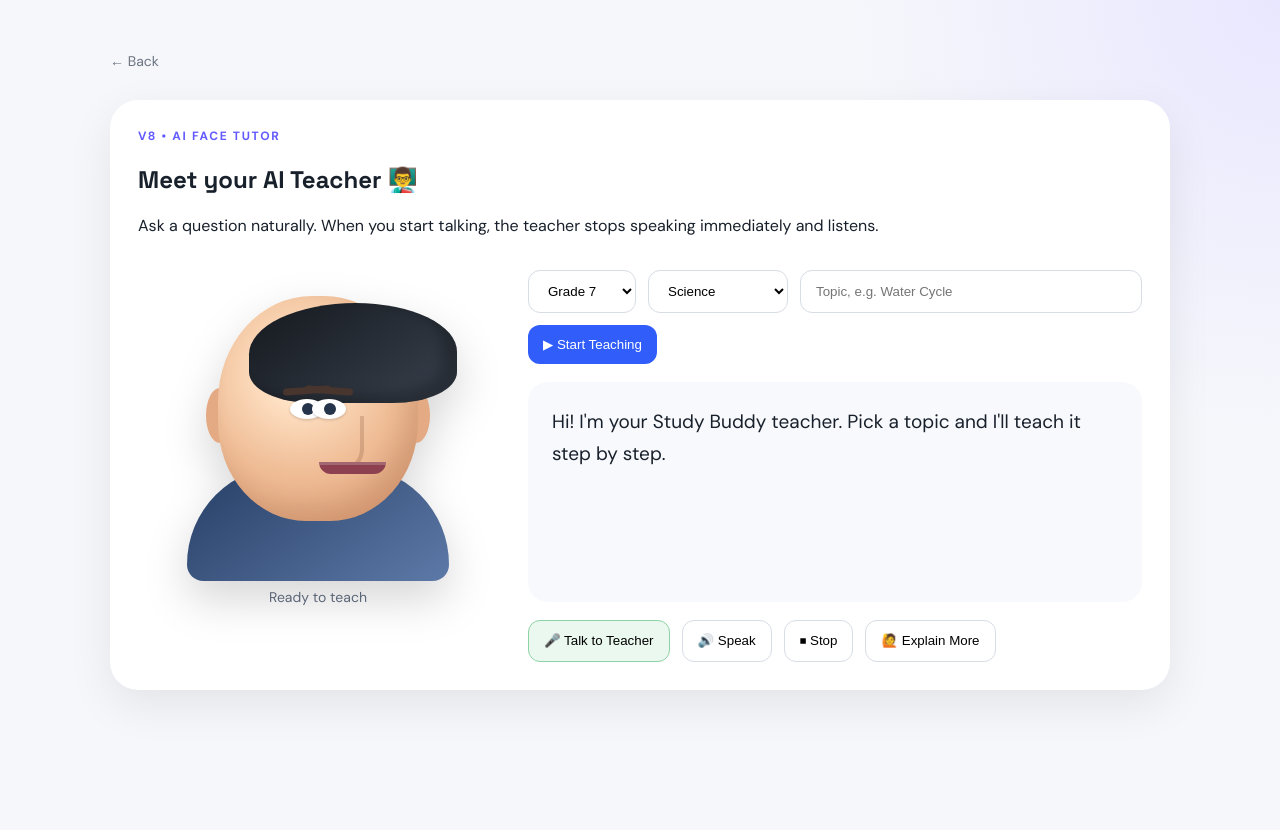
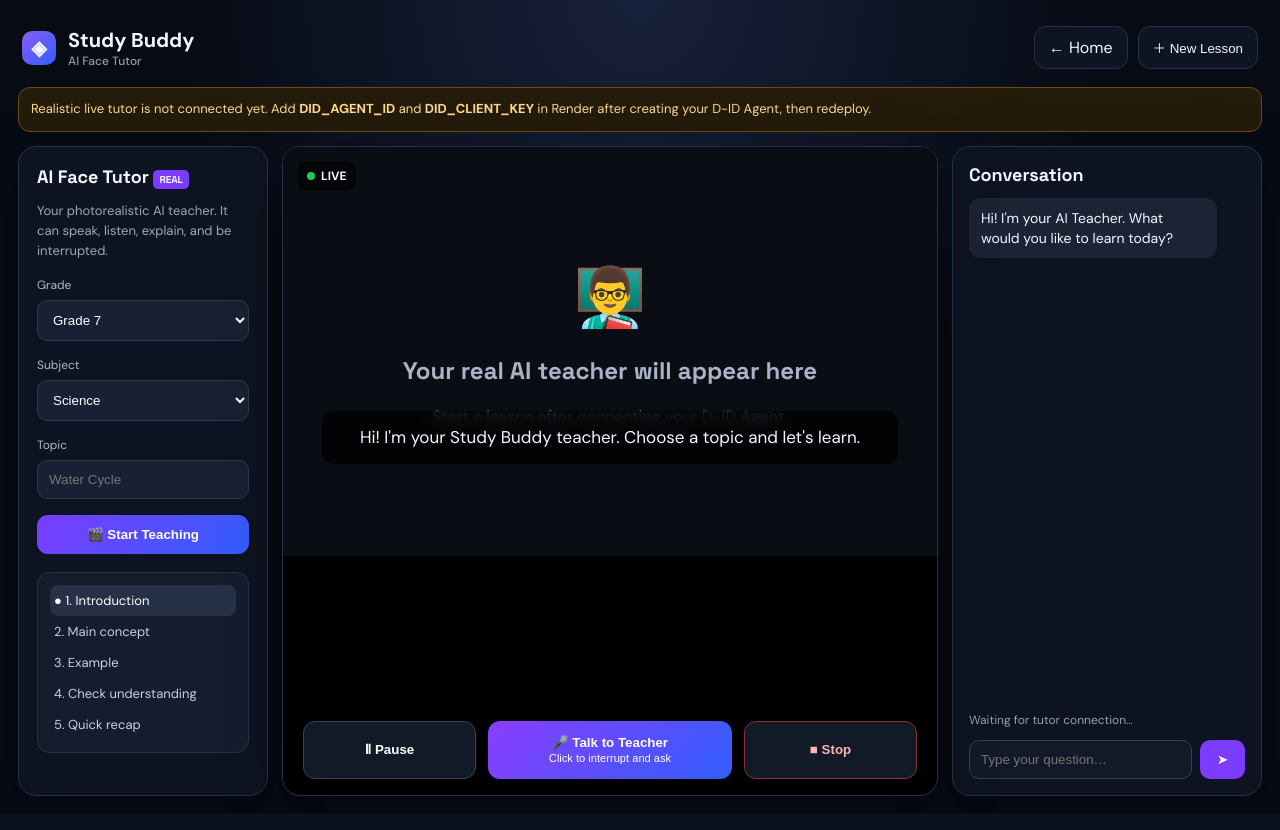
Before and after one commit to chakrabortysambit39-code/study-buddy, a Flask app: page /ai-face in a window 1280 px wide. Run offline with Flask 3, Linux system fonts and the light colour scheme; some libraries are stand-ins or nearby versions.

Commit message:
V8: replace cartoon tutor with photorealistic real-time D-ID tutor UI

```diff
--- a/templates/ai_face.html
+++ b/templates/ai_face.html
@@ -5,39 +5,102 @@
 <title>AI Face Tutor • Study Buddy</title>
 <link rel="stylesheet" href="{{ url_for('static', filename='css/style.css') }}">
 <style>
-.face-shell{max-width:1100px;margin:30px auto;padding:20px}.face-card{background:#fff;border-radius:28px;padding:28px;box-shadow:0 15px 45px rgba(0,0,0,.08)}
-.tutor-stage{display:grid;grid-template-columns:360px 1fr;gap:30px;align-items:center}.avatar-wrap{text-align:center}
-.avatar{width:270px;height:300px;margin:auto;position:relative;filter:drop-shadow(0 18px 22px rgba(0,0,0,.16))}
-.head{position:absolute;left:35px;top:20px;width:200px;height:225px;border-radius:47% 47% 44% 44%;background:radial-gradient(circle at 40% 35%,#ffe1c4 0 16%,#efbd96 52%,#d99670 100%);box-shadow:inset -12px -16px 22px rgba(100,50,20,.12)}
-.hair{position:absolute;left:31px;top:7px;width:208px;height:100px;background:linear-gradient(145deg,#15191f,#39414d);border-radius:58% 55% 35% 35%;z-index:3;box-shadow:inset -15px -8px 12px rgba(0,0,0,.25)}
-.ear{position:absolute;top:112px;width:28px;height:55px;border-radius:50%;background:#e4aa83}.ear.l{left:23px}.ear.r{right:23px}
-.eye{position:absolute;top:103px;width:34px;height:20px;background:#fff;border-radius:50%;box-shadow:0 1px 3px rgba(0,0,0,.18);z-index:4}.eye.l{left:72px}.eye.r{right:72px}.eye:after{content:'';position:absolute;left:12px;top:4px;width:12px;height:12px;background:#25344a;border-radius:50%}
-.brow{position:absolute;top:91px;width:48px;height:7px;background:#47352e;border-radius:8px;z-index:4}.brow.l{left:65px;transform:rotate(-4deg)}.brow.r{right:65px;transform:rotate(4deg)}
-.nose{position:absolute;left:118px;top:120px;width:28px;height:58px;border-right:4px solid rgba(120,70,45,.22);border-bottom:5px solid rgba(120,70,45,.22);border-radius:0 0 25px 0;z-index:4}
-.mouth{position:absolute;left:101px;bottom:47px;width:67px;height:12px;border-radius:0 0 40px 40px;background:#8c4050;z-index:4;transition:.12s;box-shadow:inset 0 3px 0 rgba(255,255,255,.2)}
-.avatar.speaking .mouth{height:30px;border-radius:50%;animation:talk .18s infinite alternate}.avatar.speaking .head{animation:bob 1s infinite alternate}
-.body{position:absolute;left:4px;bottom:-5px;width:262px;height:115px;border-radius:120px 120px 20px 20px;background:linear-gradient(145deg,#253e65,#5d79a7);z-index:-1}
-@keyframes talk{to{transform:scaleY(.45)}}@keyframes bob{to{transform:translateY(-3px)}}
-.lesson-box{min-height:220px;background:#f7f9fc;border-radius:20px;padding:24px}.lesson-text{font-size:19px;line-height:1.7;white-space:pre-wrap}.controls{display:flex;gap:12px;flex-wrap:wrap;margin-top:18px}.controls button,.controls select,.controls input{padding:12px 15px;border-radius:12px;border:1px solid #d7dce5;background:#fff}.primary{background:#315efb!important;color:white;border:0!important;cursor:pointer}.talk-btn{background:#eaf8ef!important;border-color:#8ed3a5!important;cursor:pointer}.status{margin-top:12px;font-size:14px;color:#657084}.transcript{margin-top:10px;color:#536070;font-style:italic;min-height:22px}
-@media(max-width:800px){.tutor-stage{grid-template-columns:1fr}.avatar{transform:scale(.88);margin-bottom:-30px}}
+:root{--bg:#070b14;--panel:#0e1421;--panel2:#121a2a;--line:#263149;--text:#f4f7ff;--muted:#9ca8bd;--purple:#7c3cff;--blue:#315efb;--danger:#ef4444}
+body{background:radial-gradient(circle at 50% 0,#18213b 0,#070b14 45%);color:var(--text);min-height:100vh}.face-shell{max-width:1500px;margin:0 auto;padding:18px}.topbar{display:flex;justify-content:space-between;align-items:center;padding:8px 4px 18px}.brandline{display:flex;gap:12px;align-items:center;font-weight:800;font-size:20px}.brandmark{width:34px;height:34px;border-radius:10px;background:linear-gradient(135deg,#8b5cf6,#315efb);display:grid;place-items:center}.top-actions{display:flex;gap:10px}.top-actions button,.top-actions a{border:1px solid var(--line);background:var(--panel);color:var(--text);border-radius:12px;padding:10px 14px;text-decoration:none;cursor:pointer}
+.tutor-grid{display:grid;grid-template-columns:250px minmax(0,1fr) 310px;gap:14px}.panel{background:rgba(14,20,33,.94);border:1px solid var(--line);border-radius:18px;box-shadow:0 18px 60px rgba(0,0,0,.28)}.side{padding:18px}.side h2{font-size:18px;margin:0 0 8px}.side p{color:var(--muted);font-size:13px;line-height:1.55}.field{margin:16px 0}.field label{display:block;color:#aeb8ca;font-size:12px;margin-bottom:7px}.field select,.field input{width:100%;box-sizing:border-box;background:#182133;border:1px solid #2b3850;color:#fff;border-radius:10px;padding:11px}.primary{width:100%;border:0;border-radius:11px;padding:12px;background:linear-gradient(135deg,#7c3cff,#315efb);color:#fff;font-weight:800;cursor:pointer}.lesson-plan{margin-top:18px;background:#141d2d;border:1px solid var(--line);border-radius:12px;padding:12px}.lesson-plan div{padding:7px 4px;color:#c8d0df;font-size:13px}.lesson-plan .active{background:#263148;border-radius:8px;color:#fff}
+.video-panel{overflow:hidden;position:relative;background:#000}.live-label{position:absolute;z-index:3;left:14px;top:14px;background:rgba(0,0,0,.65);padding:7px 10px;border-radius:9px;font-size:12px;font-weight:800}.live-dot{display:inline-block;width:8px;height:8px;border-radius:50%;background:#22c55e;margin-right:6px}.video-wrap{aspect-ratio:16/10;background:linear-gradient(145deg,#111827,#05070c);position:relative;display:grid;place-items:center}.video-wrap video{width:100%;height:100%;object-fit:cover;display:block;background:#0a0d14}.placeholder{position:absolute;inset:0;display:grid;place-items:center;text-align:center;padding:35px;color:#aab4c6}.placeholder .big{font-size:58px}.caption{position:absolute;z-index:4;left:6%;right:6%;bottom:92px;background:rgba(0,0,0,.72);backdrop-filter:blur(8px);padding:14px 20px;border-radius:12px;text-align:center;font-size:17px;line-height:1.45}.video-controls{position:absolute;z-index:5;bottom:16px;left:3%;right:3%;display:grid;grid-template-columns:1fr 1.4fr 1fr;gap:12px}.video-controls button{padding:14px;border-radius:12px;border:1px solid #38445c;background:#121927;color:#fff;font-weight:800;cursor:pointer}.video-controls .talk{background:linear-gradient(135deg,#8b3dff,#315efb);border:0}.video-controls .stop{border-color:#8c3131;color:#ffb4b4}
+.chat{padding:16px;display:flex;flex-direction:column;min-height:650px}.chat h2{margin:0 0 12px;font-size:18px}.messages{flex:1;overflow:auto;display:flex;flex-direction:column;gap:10px;min-height:420px}.msg{max-width:90%;padding:10px 12px;border-radius:12px;line-height:1.45;font-size:14px}.msg.ai{background:#1b2435;align-self:flex-start}.msg.user{background:linear-gradient(135deg,#315efb,#6d3cff);align-self:flex-end}.chat-input{display:flex;gap:8px;margin-top:12px}.chat-input input{flex:1;background:#121a29;border:1px solid #33405a;color:#fff;border-radius:10px;padding:11px}.chat-input button{width:45px;border:0;border-radius:10px;background:#7c3cff;color:#fff;cursor:pointer}.status{font-size:12px;color:#92a0b6;margin-top:10px}.config-warning{background:#241b0b;border:1px solid #6a4b17;color:#ffd98a;padding:12px;border-radius:12px;font-size:13px;line-height:1.45;margin-bottom:14px}.hidden{display:none!important}
+@media(max-width:1100px){.tutor-grid{grid-template-columns:210px 1fr}.chat{grid-column:1/-1;min-height:360px}.messages{min-height:180px}}@media(max-width:760px){.tutor-grid{grid-template-columns:1fr}.side,.chat{grid-column:auto}.video-controls{grid-template-columns:1fr}.caption{bottom:190px}.top-actions{display:none}}
 </style></head>
-<body><main class="face-shell"><a class="back-link" href="{{ url_for('home') }}">← Back</a><section class="face-card"><p class="eyebrow">V8 • AI FACE TUTOR</p><h1>Meet your AI Teacher 👨‍🏫</h1><p>Ask a question naturally. When you start talking, the teacher stops speaking immediately and listens.</p>
-<div class="tutor-stage"><div class="avatar-wrap"><div id="avatar" class="avatar"><div class="body"></div><div class="ear l"></div><div class="ear r"></div><div class="head"><div class="hair"></div><span class="brow l"></span><span class="brow r"></span><span class="eye l"></span><span class="eye r"></span><span class="nose"></span><span class="mouth"></span></div></div><div id="status" class="status">Ready to teach</div><div id="transcript" class="transcript"></div></div>
-<div><div class="controls"><select id="grade">{% for g in range(1,13) %}<option value="{{g}}" {% if g==7 %}selected{% endif %}>Grade {{g}}</option>{% endfor %}</select><select id="subject"><option>Science</option><option>Maths</option><option>English</option><option>French</option><option>Social Science</option><option>Computer</option></select><input id="topic" placeholder="Topic, e.g. Water Cycle" style="flex:1;min-width:210px"><button class="primary" onclick="startLesson()">▶ Start Teaching</button></div>
-<div class="lesson-box" style="margin-top:18px"><div id="lesson" class="lesson-text">Hi! I'm your Study Buddy teacher. Pick a topic and I'll teach it step by step.</div></div>
-<div class="controls"><button class="talk-btn" id="talkBtn" onclick="startListening()">🎤 Talk to Teacher</button><button onclick="speakCurrent()">🔊 Speak</button><button onclick="stopSpeaking()">⏹ Stop</button><button onclick="askNext()">🙋 Explain More</button></div></div></div></section></main>
-<script>
-let currentText='';
-let recognition=null;
-let listening=false;
-const avatar=document.getElementById('avatar'),statusEl=document.getElementById('status'),lesson=document.getElementById('lesson'),transcript=document.getElementById('transcript'),talkBtn=document.getElementById('talkBtn');
-function stopSpeaking(){if('speechSynthesis' in window)speechSynthesis.cancel();avatar.classList.remove('speaking');statusEl.textContent='Listening paused';}
-function speak(text){if(!text)return;stopSpeaking();const u=new SpeechSynthesisUtterance(text);u.rate=.94;u.pitch=1.02;u.onstart=()=>{avatar.classList.add('speaking');statusEl.textContent='Teaching… 🔊'};u.onend=()=>{avatar.classList.remove('speaking');statusEl.textContent='Ready for your question'};u.onerror=()=>{avatar.classList.remove('speaking');statusEl.textContent='Voice unavailable — you can still read the lesson'};speechSynthesis.speak(u)}
-function speakCurrent(){speak(currentText)}
-function setupRecognition(){const SR=window.SpeechRecognition||window.webkitSpeechRecognition;if(!SR)return null;const r=new SR();r.lang='en-IN';r.interimResults=true;r.continuous=false;r.maxAlternatives=1;r.onstart=()=>{listening=true;stopSpeaking();talkBtn.textContent='🛑 Listening…';statusEl.textContent='Listening — talk naturally 🎤';transcript.textContent='';};r.onresult=e=>{let text='';for(let i=e.resultIndex;i<e.results.length;i++){text+=e.results[i][0].transcript;if(e.results[i].isFinal){transcript.textContent='You: '+text;handleSpokenQuestion(text);}}};r.onerror=e=>{listening=false;talkBtn.textContent='🎤 Talk to Teacher';statusEl.textContent=e.error==='not-allowed'?'Microphone permission was blocked.':'Voice input error: '+e.error};r.onend=()=>{listening=false;talkBtn.textContent='🎤 Talk to Teacher';};return r}
-async function startListening(){if(!recognition)recognition=setupRecognition();if(!recognition){statusEl.textContent='Voice input is not supported in this browser. Try Chrome or Edge.';return}if(listening){recognition.stop();return}stopSpeaking();try{recognition.start()}catch(e){}}
-async function handleSpokenQuestion(text){if(!text.trim())return;stopSpeaking();try{const d=await call('/api/ai-face/teach',{grade:document.getElementById('grade').value,subject:document.getElementById('subject').value,prompt:text});currentText=d.answer;lesson.textContent=currentText;speak(currentText)}catch(e){statusEl.textContent=e.message;lesson.textContent=e.message}}
-async function call(url,body){statusEl.textContent='Thinking… 🤔';const r=await fetch(url,{method:'POST',headers:{'Content-Type':'application/json'},body:JSON.stringify(body)});const d=await r.json();if(!r.ok)throw new Error(d.error||'Something went wrong');return d}
-async function startLesson(){const topic=document.getElementById('topic').value.trim();if(!topic){alert('Enter a topic first.');return}stopSpeaking();try{const d=await call('/api/ai-face/lesson',{grade:document.getElementById('grade').value,subject:document.getElementById('subject').value,topic});currentText=d.answer;lesson.textContent=currentText;speak(currentText)}catch(e){statusEl.textContent=e.message;lesson.textContent=e.message}}
-async function askNext(){if(!currentText)return startLesson();stopSpeaking();try{const d=await call('/api/ai-face/teach',{grade:document.getElementById('grade').value,subject:document.getElementById('subject').value,prompt:'Continue teaching this topic more deeply. Use a different simple example, then ask me one question to check my understanding.'});currentText=d.answer;lesson.textContent=currentText;speak(currentText)}catch(e){statusEl.textContent=e.message}}
-</script></body></html>
+<body>
+<main class="face-shell">
+<header class="topbar"><div class="brandline"><div class="brandmark">◈</div><div>Study Buddy<div style="font-size:12px;color:#8e9bb0;font-weight:500">AI Face Tutor</div></div></div><div class="top-actions"><a href="{{ url_for('home') }}">← Home</a><button onclick="newLesson()">＋ New Lesson</button></div></header>
+<div id="configWarning" class="config-warning {% if did_agent_id and did_client_key %}hidden{% endif %}">Realistic live tutor is not connected yet. Add <b>DID_AGENT_ID</b> and <b>DID_CLIENT_KEY</b> in Render after creating your D-ID Agent, then redeploy.</div>
+<section class="tutor-grid">
+<aside class="panel side"><h2>AI Face Tutor <span style="font-size:10px;background:#7c3cff;padding:3px 6px;border-radius:5px">REAL</span></h2><p>Your photorealistic AI teacher. It can speak, listen, explain, and be interrupted.</p>
+<div class="field"><label>Grade</label><select id="grade">{% for g in range(1,13) %}<option value="{{g}}" {% if g==7 %}selected{% endif %}>Grade {{g}}</option>{% endfor %}</select></div>
+<div class="field"><label>Subject</label><select id="subject"><option>Science</option><option>Maths</option><option>English</option><option>French</option><option>Social Science</option><option>Computer</option></select></div>
+<div class="field"><label>Topic</label><input id="topic" placeholder="Water Cycle"></div>
+<button class="primary" onclick="startLesson()">🎬 Start Teaching</button>
+<div class="lesson-plan"><div class="active">● 1. Introduction</div><div>2. Main concept</div><div>3. Example</div><div>4. Check understanding</div><div>5. Quick recap</div></div>
+</aside>
+<section class="panel video-panel"><div class="live-label"><span class="live-dot"></span><span id="liveText">LIVE</span></div><div class="video-wrap"><video id="agent-video" autoplay playsinline></video><div id="placeholder" class="placeholder"><div><div class="big">👨‍🏫</div><h2>Your real AI teacher will appear here</h2><p>Start a lesson after connecting your D-ID Agent.</p></div></div><div id="caption" class="caption">Hi! I'm your Study Buddy teacher. Choose a topic and let's learn.</div></div><div class="video-controls"><button onclick="interruptTutor()">Ⅱ Pause</button><button class="talk" onclick="talkToTeacher()">🎤 Talk to Teacher<br><small style="font-weight:500">Click to interrupt and ask</small></button><button class="stop" onclick="stopTutor()">■ Stop</button></div></section>
+<aside class="panel chat"><h2>Conversation</h2><div id="messages" class="messages"><div class="msg ai">Hi! I'm your AI Teacher. What would you like to learn today?</div></div><div class="status" id="status">Waiting for tutor connection…</div><div class="chat-input"><input id="question" placeholder="Type your question…" onkeydown="if(event.key==='Enter')sendQuestion()"><button onclick="sendQuestion()">➤</button></div></aside>
+</section>
+</main>
+<script type="module">
+import * as did from 'https://cdn.jsdelivr.net/npm/@d-id/client-sdk/+esm';
+
+const agentId = {{ did_agent_id|tojson }};
+const clientKey = {{ did_client_key|tojson }};
+const video = document.getElementById('agent-video');
+const placeholder = document.getElementById('placeholder');
+const caption = document.getElementById('caption');
+const statusEl = document.getElementById('status');
+const messages = document.getElementById('messages');
+let agent = null;
+let recognition = null;
+let connected = false;
+
+function addMessage(text, role='ai') { const el=document.createElement('div'); el.className='msg '+role; el.textContent=text; messages.appendChild(el); messages.scrollTop=messages.scrollHeight; }
+function setStatus(text){statusEl.textContent=text;}
+function setCaption(text){caption.textContent=text;}
+function interruptTutor(){ if(agent && typeof agent.interrupt==='function'){ try{agent.interrupt(true);}catch(e){} } setStatus('Paused — ready for you'); }
+function stopTutor(){ interruptTutor(); if(recognition){try{recognition.stop()}catch(e){}} setStatus('Stopped'); }
+window.interruptTutor=interruptTutor; window.stopTutor=stopTutor;
+
+async function connectAgent(){
+  if(!agentId || !clientKey){ setStatus('D-ID Agent is not configured yet.'); return false; }
+  if(agent) return true;
+  try{
+    const callbacks={
+      onSrcObjectReady(value){ video.srcObject=value; placeholder.classList.add('hidden'); return value; },
+      onConnectionStateChange(state){ connected=state==='connected'; setStatus(connected?'Teacher is online':'Connection: '+state); document.getElementById('liveText').textContent=connected?'AI Teacher':'CONNECTING'; },
+      onVideoStateChange(state){ if(state==='STOP') setStatus('Ready for your next question'); else setStatus('Teacher is speaking…'); },
+      onNewMessage(msgs,type){ if(type==='answer'){ const last=msgs[msgs.length-1]; if(last && last.role==='assistant'){ setCaption(last.content); } } },
+      onError(error){ console.error(error); setStatus('Tutor connection error. Check your D-ID Agent settings.'); }
+    };
+    agent=await did.createAgentManager(agentId,{auth:{type:'key',clientKey},callbacks,streamOptions:{compatibilityMode:'auto',streamWarmup:true}});
+    await agent.connect();
+    return true;
+  }catch(e){ console.error(e); setStatus('Could not connect to the realistic tutor.'); return false; }
+}
+
+async function speakWithFace(text){
+  const ok=await connectAgent(); if(!ok)return;
+  interruptTutor(); setCaption(text); setStatus('Teacher is speaking…');
+  try{ await agent.speak({type:'text',input:text,sentiment:'friendly'}); }catch(e){ console.error(e); setStatus('Could not start the tutor voice.'); }
+}
+
+async function groqLesson(prompt){
+  const grade=document.getElementById('grade').value, subject=document.getElementById('subject').value, topic=document.getElementById('topic').value.trim();
+  const r=await fetch('/api/ai-face/teach',{method:'POST',headers:{'Content-Type':'application/json'},body:JSON.stringify({grade,subject,topic,prompt})});
+  const d=await r.json(); if(!r.ok)throw new Error(d.error||'AI lesson failed'); return d.answer;
+}
+async function startLesson(){
+  const topic=document.getElementById('topic').value.trim(); if(!topic){alert('Enter a topic first.');return;}
+  try{ setStatus('Preparing lesson…'); const text=await groqLesson(`Start a Grade ${document.getElementById('grade').value} ${document.getElementById('subject').value} mini lesson on ${topic}. Explain the core idea simply, give one everyday example, and finish with one short question for the student.`); addMessage(text,'ai'); await speakWithFace(text); }catch(e){setStatus(e.message)}
+}
+async function sendQuestion(){
+  const input=document.getElementById('question'), text=input.value.trim(); if(!text)return; input.value=''; interruptTutor(); addMessage(text,'user');
+  try{ const answer=await groqLesson(text); addMessage(answer,'ai'); await speakWithFace(answer); }catch(e){setStatus(e.message)}
+}
+async function askSpeech(text){ addMessage(text,'user'); try{ const answer=await groqLesson(text); addMessage(answer,'ai'); await speakWithFace(answer); }catch(e){setStatus(e.message)} }
+function talkToTeacher(){
+  interruptTutor();
+  const SR=window.SpeechRecognition||window.webkitSpeechRecognition;
+  if(!SR){setStatus('Voice input is not supported in this browser. Use Chrome or type below.');return;}
+  if(recognition){try{recognition.stop()}catch(e){}}
+  recognition=new SR(); recognition.lang='en-IN'; recognition.interimResults=true; recognition.continuous=false;
+  recognition.onstart=()=>setStatus('Listening… speak now');
+  recognition.onresult=(event)=>{let finalText='';for(let i=event.resultIndex;i<event.results.length;i++){if(event.results[i].isFinal)finalText+=event.results[i][0].transcript;} if(finalText.trim())askSpeech(finalText.trim());};
+  recognition.onerror=(event)=>setStatus('Microphone: '+event.error);
+  recognition.onend=()=>{if(statusEl.textContent==='Listening… speak now')setStatus('Ready');};
+  try{recognition.start()}catch(e){setStatus('Could not start microphone.');}
+}
+function newLesson(){document.getElementById('topic').value='';document.getElementById('question').value='';setCaption('Choose a topic and start a new lesson.');setStatus(connected?'Teacher is online':'Waiting for tutor connection…');}
+window.startLesson=startLesson; window.sendQuestion=sendQuestion; window.talkToTeacher=talkToTeacher; window.newLesson=newLesson;
+
+if(agentId && clientKey){ setStatus('Realistic tutor ready — click Start Teaching.'); } else { setStatus('Add D-ID Agent credentials in Render to enable the real face.'); }
+</script>
+</body></html>
```
